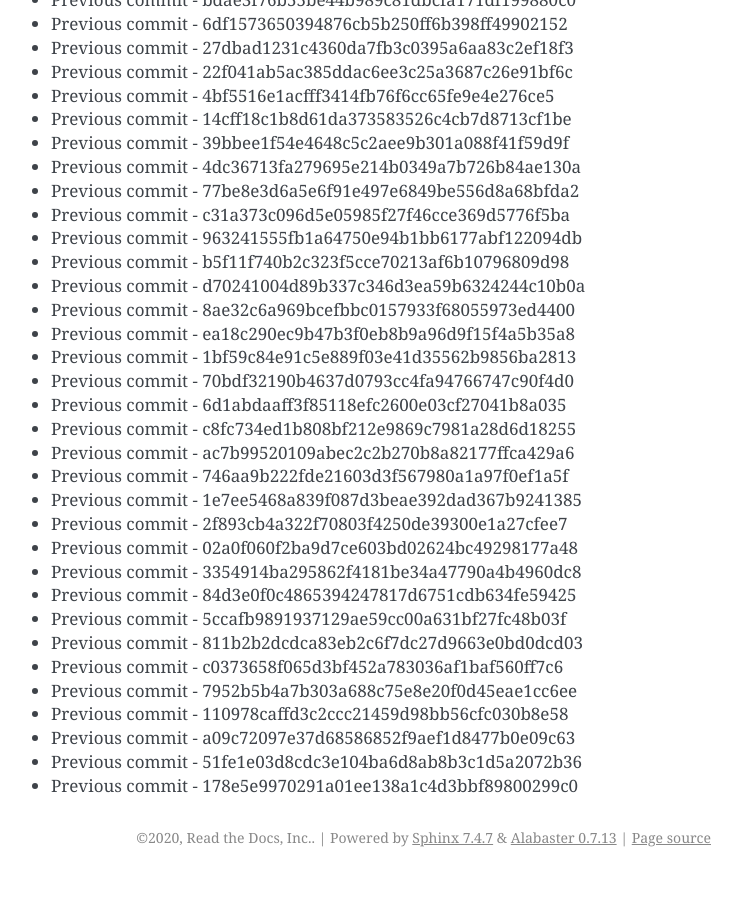
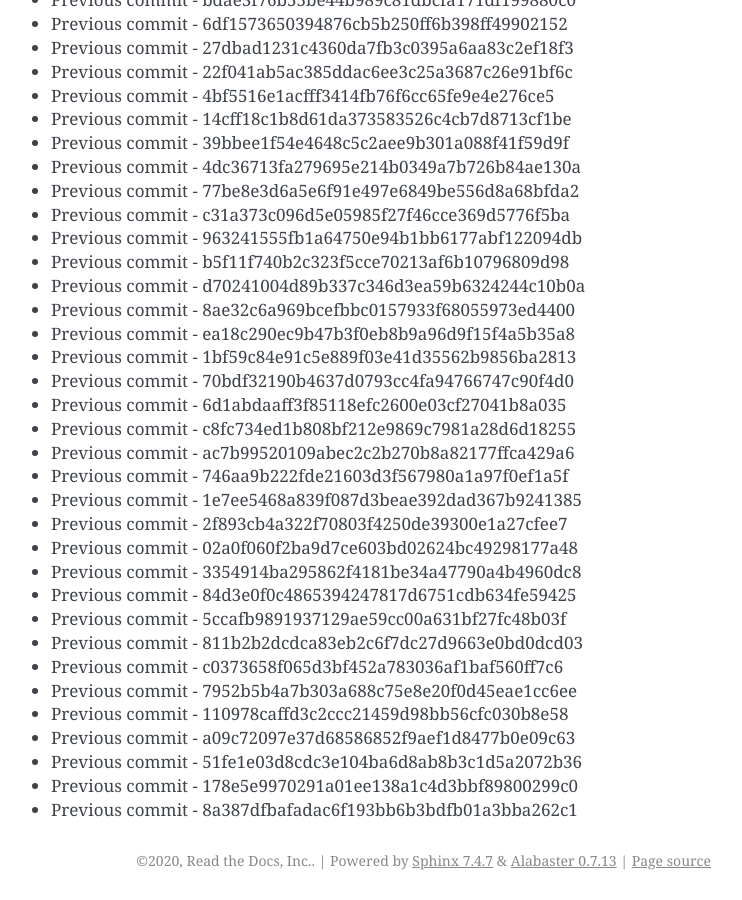
Before and after one commit to readthedocs/rtd-git-stresstest, a Sphinx documentation site: the page built from docs/updates.rst, in a window 1280 px wide and 900 px high, scrolled down 11911 px. Shown: the whole window, without its empty margins (399-1141 px from the left). Built offline with Sphinx 7.4.7, drawn with Linux system fonts in a browser that asks for light colours; before the commit the page ends 12788 px from its top, so only the background shows below that.

Commit message:
Generating commit from previous: 8a387dfbafadac6f193bb6b3bdfb01a3bba262c1

```diff
--- a/docs/updates.rst
+++ b/docs/updates.rst
@@ -532,3 +532,4 @@ It can be tested for any performance characteristics.
 * Previous commit - a09c72097e37d68586852f9aef1d8477b0e09c63
 * Previous commit - 51fe1e03d8cdc3e104ba6d8ab8b3c1d5a2072b36
 * Previous commit - 178e5e9970291a01ee138a1c4d3bbf89800299c0
+* Previous commit - 8a387dfbafadac6f193bb6b3bdfb01a3bba262c1
```
